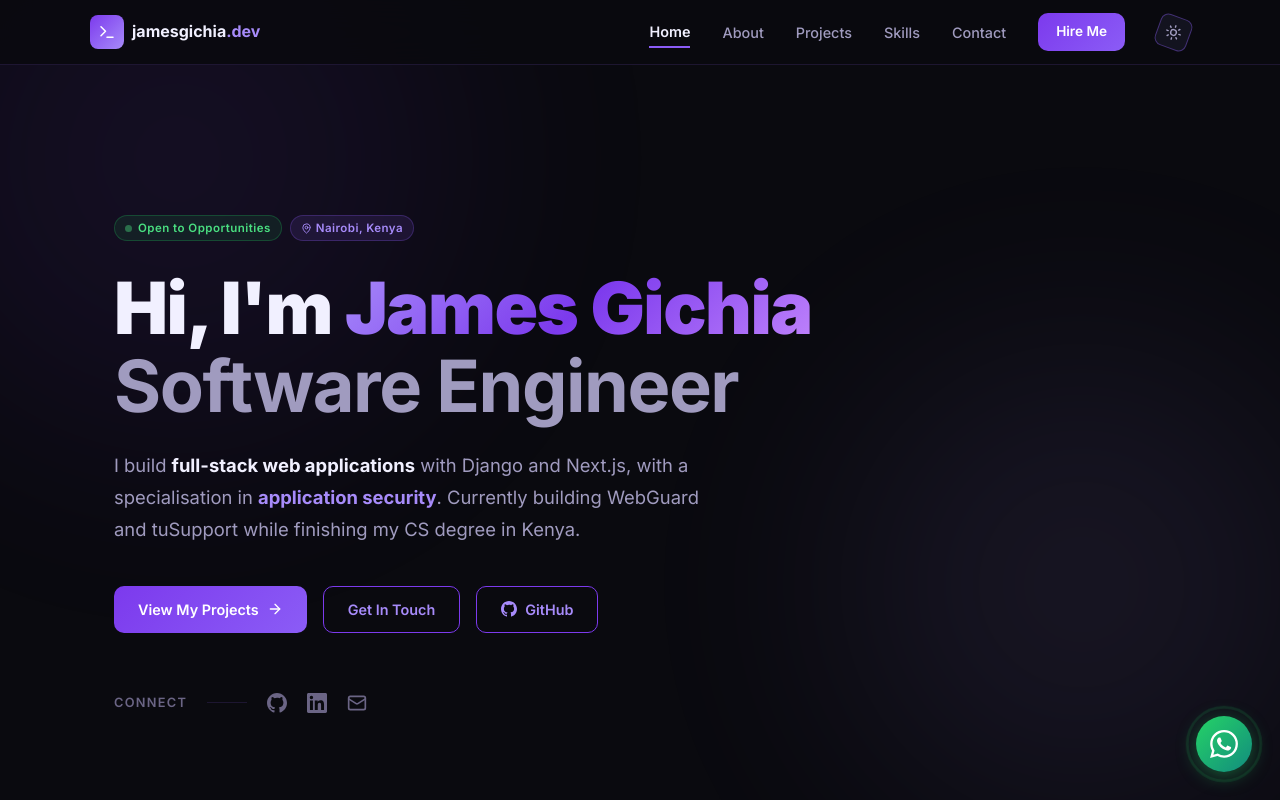
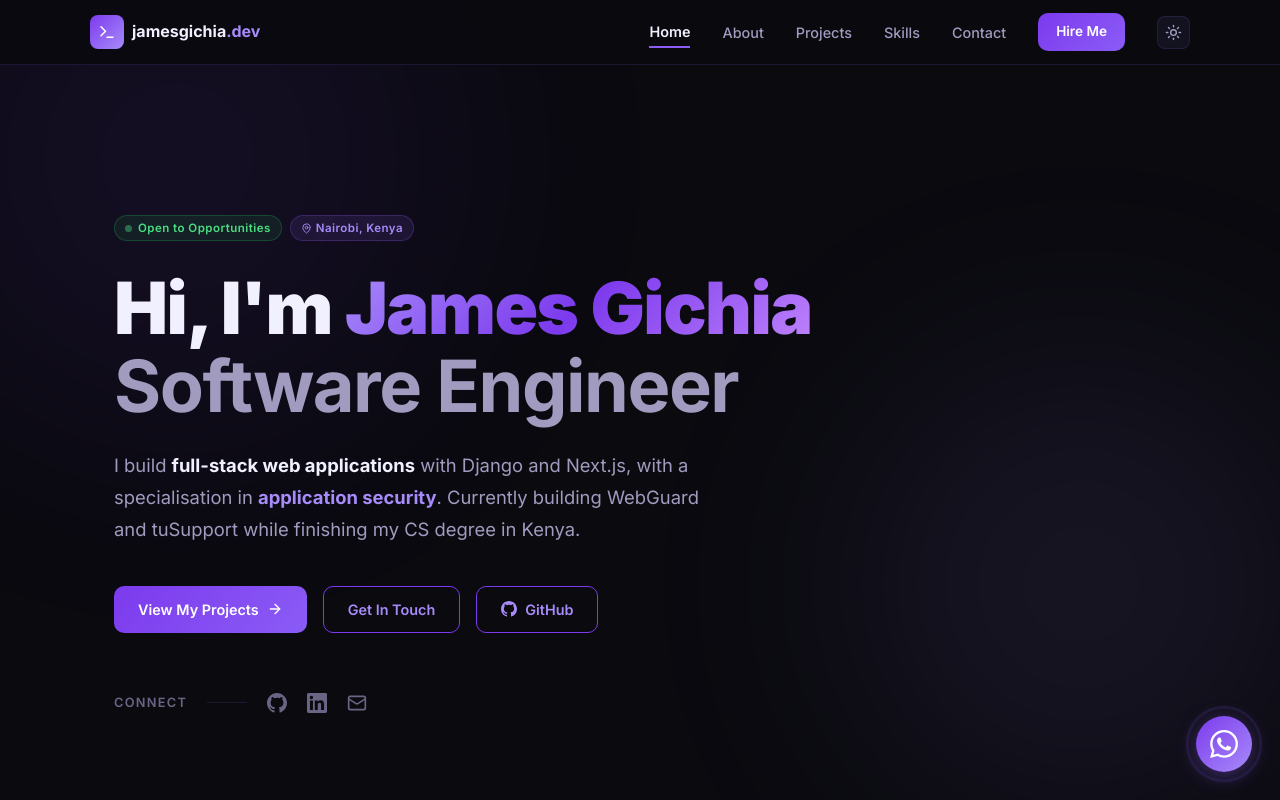
Before and after one commit to jamesgichia/portfolio-website, a Next.js app: page / in a window 1280 px wide. Both pictures are taken after a click on the button 1173 px from the left and 32 px from the top of the page. Shown: the top 800 px of the page. Built offline with nearby package versions, Linux system fonts and the light colour scheme.

Commit message:
style: change WhatsApp button to purple theme

```diff
--- a/src/components/FloatingWhatsApp.tsx
+++ b/src/components/FloatingWhatsApp.tsx
@@ -33,7 +33,7 @@ export default function FloatingWhatsApp() {
       {/* Tooltip label */}
       <span
         style={{
-          background: "#075E54",
+          background: "var(--purple-700, #6d28d9)",
           color: "#fff",
           fontSize: "0.8rem",
           fontWeight: 600,
@@ -44,7 +44,7 @@ export default function FloatingWhatsApp() {
           transform: hovered ? "translateX(0)" : "translateX(10px)",
           transition: "opacity 0.2s ease, transform 0.2s ease",
           pointerEvents: "none",
-          boxShadow: "0 4px 16px rgba(7,94,84,0.3)",
+          boxShadow: "0 4px 16px rgba(109,40,217,0.35)",
         }}
       >
         Chat on WhatsApp
@@ -56,13 +56,13 @@ export default function FloatingWhatsApp() {
           width: "56px",
           height: "56px",
           borderRadius: "50%",
-          background: "linear-gradient(135deg, #25D366, #128C7E)",
+          background: "linear-gradient(135deg, #7c3aed, #a78bfa)",
           display: "flex",
           alignItems: "center",
           justifyContent: "center",
           boxShadow: hovered
-            ? "0 8px 32px rgba(37, 211, 102, 0.6)"
-            : "0 4px 20px rgba(37, 211, 102, 0.4)",
+            ? "0 8px 32px rgba(139, 92, 246, 0.6)"
+            : "0 4px 20px rgba(139, 92, 246, 0.4)",
           transition: "box-shadow 0.2s ease",
           flexShrink: 0,
           position: "relative",
@@ -74,7 +74,7 @@ export default function FloatingWhatsApp() {
             position: "absolute",
             inset: 0,
             borderRadius: "50%",
-            border: "2px solid rgba(37, 211, 102, 0.6)",
+            border: "2px solid rgba(139, 92, 246, 0.6)",
             animation: "wa-pulse 2s ease-out infinite",
           }}
         />
```
